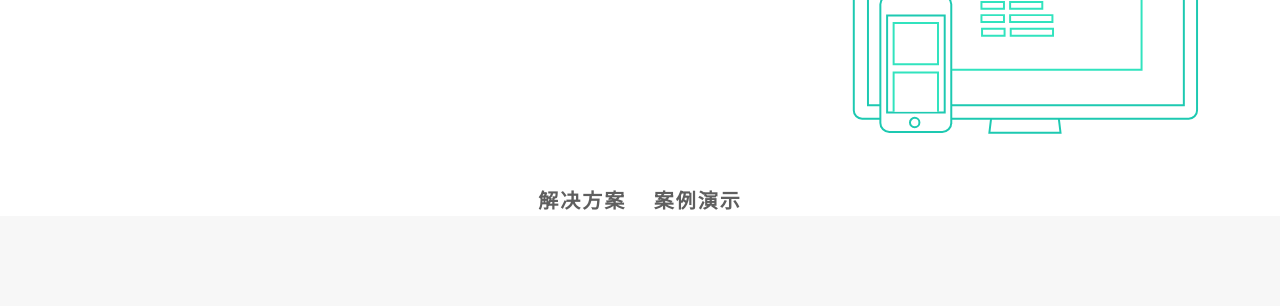
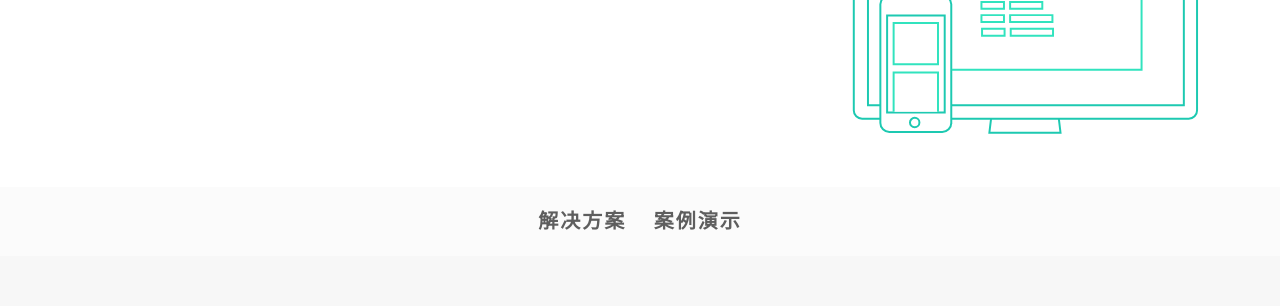
Before and after one commit to jessty/mvp01, a plain HTML site: page mvp01/plan.html in a window 1280 px wide. Shown: the part 203-509 px from the top of the page. Drawn offline with nearby package versions, Linux system fonts and the light colour scheme.

Commit message:
Update plan.css

```diff
--- a/mvp01/css/plan.css
+++ b/mvp01/css/plan.css
@@ -215,6 +215,11 @@
     overflow: hidden;
 
 }
+#whoweare-to-info{
+    padding-top: 20px;
+    padding-bottom: 20px;
+    background-color: #fbfbfb;
+}
 #whoweare-to-info>a{
     font-size: 20px;
     font-weight: 600;
```
